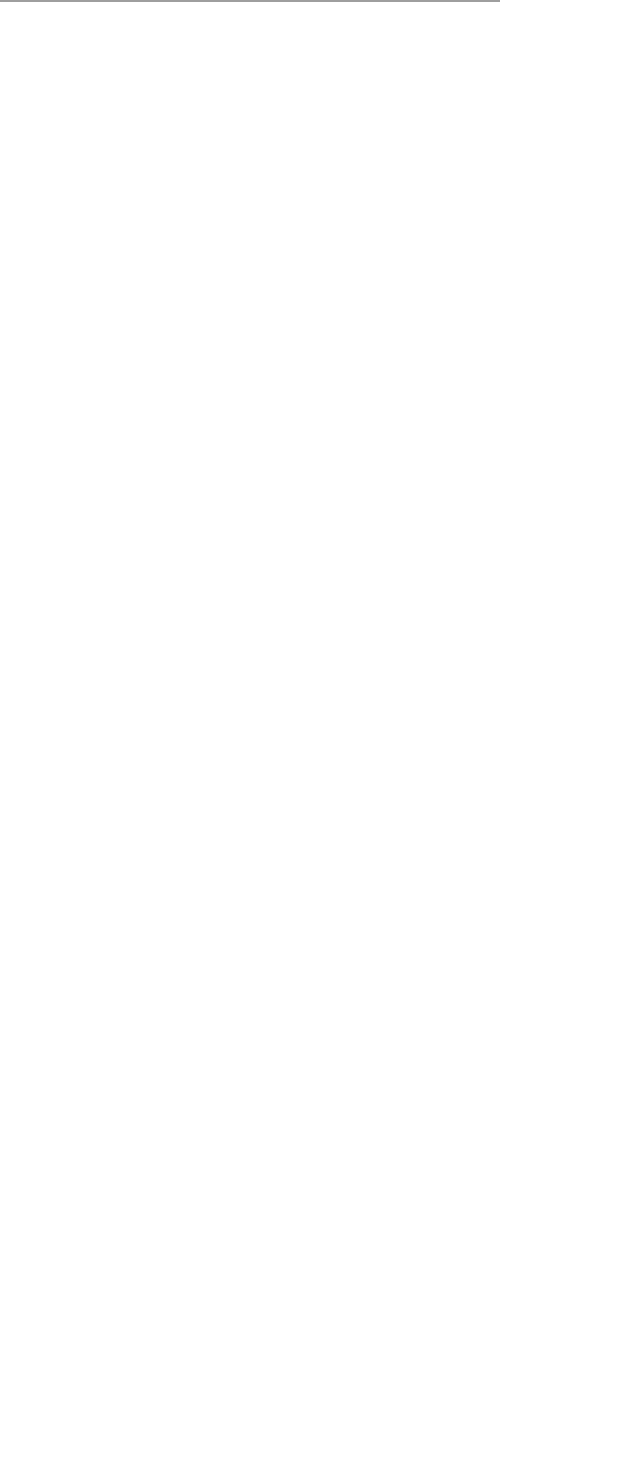
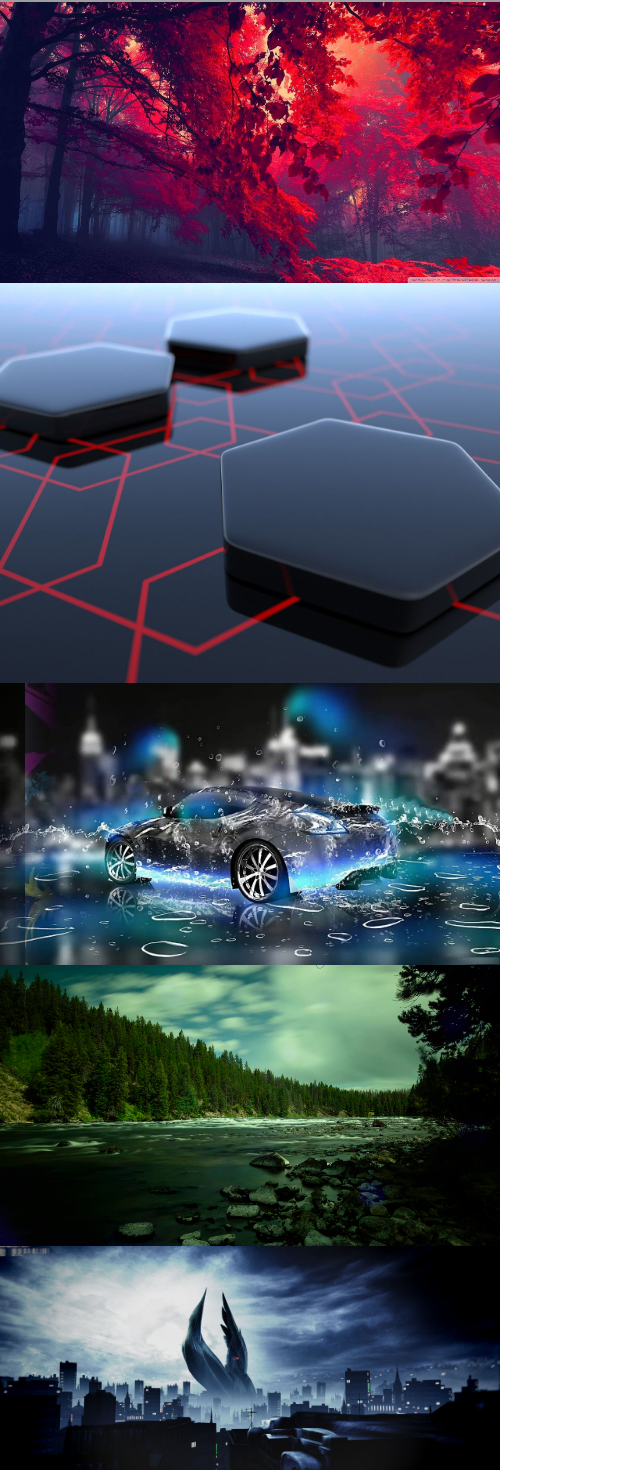
Before and after one commit to ShariarNiaj05/simple-nextjs-app, a Next.js app: page /gallery in a window 1280 px wide. Shown: the part 813-2283 px from the top of the page, without its empty margins (0-640 px from the left). Before the commit the page ends 815 px from the top, so only its background shows below. Built offline with nearby package versions, Linux system fonts and the light colour scheme; grey boxes are pictures that could not be loaded.

Commit message:
image optimization

```diff
--- a/src/app/gallery/page.js
+++ b/src/app/gallery/page.js
@@ -1,5 +1,9 @@
 import Image from "next/image";
-
+import a from "../../assets/a.jpg"
+import b from "../../assets/b.jpg"
+import c from "../../assets/c.jpg"
+import d from "../../assets/d.jpg"
+import e from "../../assets/e.jpg"
 const GalleryPage = () => {
     return (
         <div>
@@ -10,6 +14,11 @@ const GalleryPage = () => {
 
             <h2>Next js image component</h2>
             <Image src={"https://nextjs.org/api/docs-og?title=API%20Reference:%20next.config.js%20Options"} alt="next image" width={500} height={500} />
+            <Image src={a} alt="next image" width={500} height={500} />
+            <Image src={b} alt="next image" width={500} height={500} />
+            <Image src={c} alt="next image" width={500} height={500} />
+            <Image src={d} alt="next image" width={500} height={500} />
+            <Image src={e} alt="next image" width={500} height={500} />
         </div>
     );
 };
```
